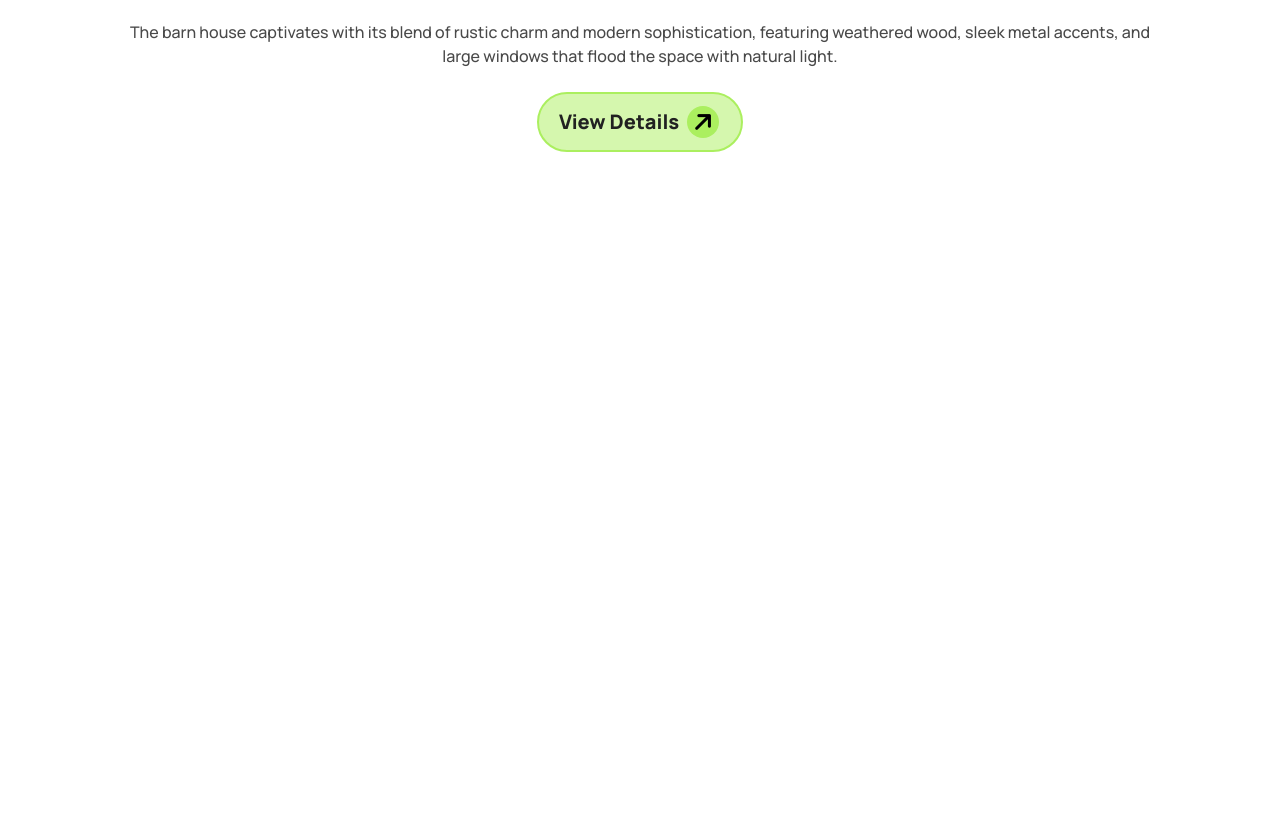
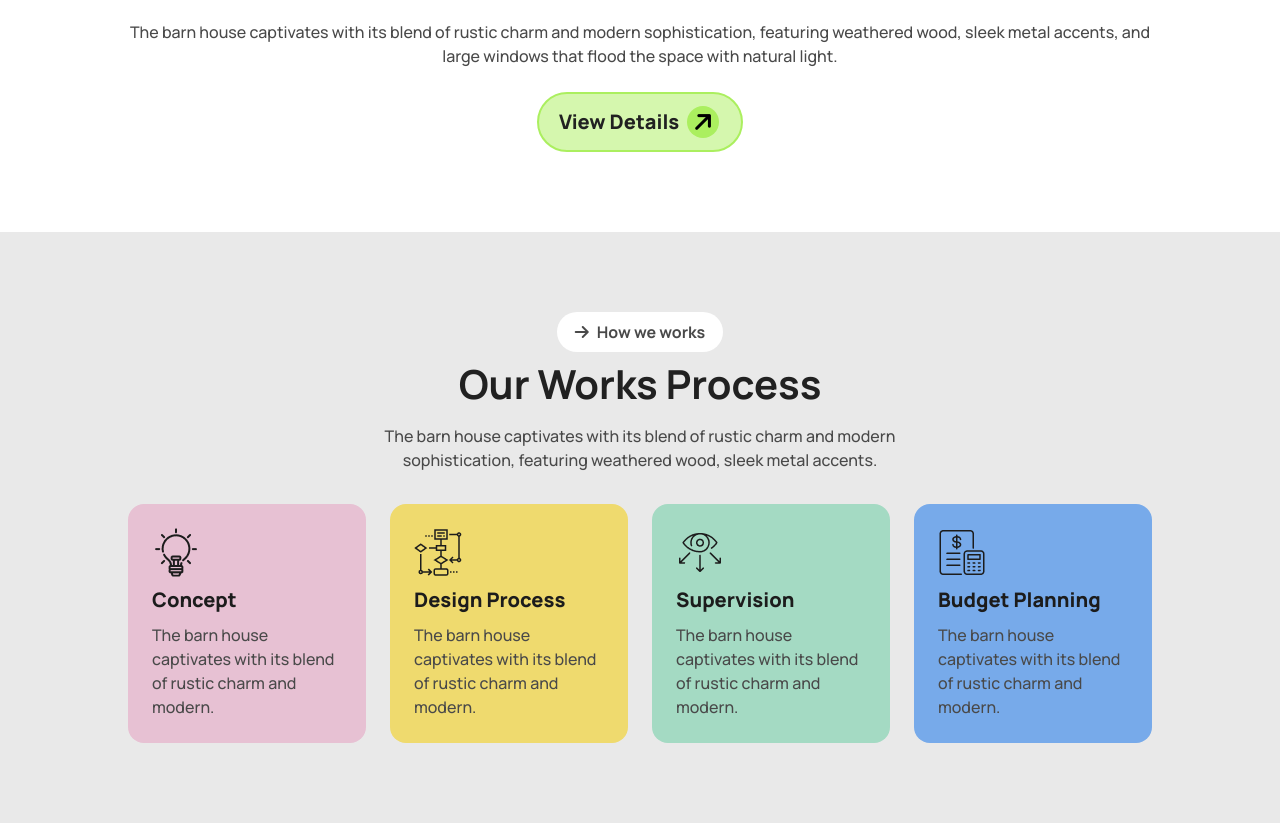
Before and after one commit to amahim/assignment-three, a plain HTML site: page index.html in a window 1280 px wide. Shown: the part 670-1493 px from the top of the page. Before the commit the page ends 902 px from the top, so only its background shows below. Drawn offline with nearby package versions, Linux system fonts and the light colour scheme.

Commit message:
works sec added

```diff
--- a/index.html
+++ b/index.html
@@ -14,6 +14,10 @@
               colors: {
                 clifford: '#da373d',
                 'color1':'#ABEF5F',
+                'bg1':'#E9E9E9',
+                'text1':'#212121',
+                'text2':'#1C1C1C',
+                'p1':'#494949',
               }
             }
           }
@@ -70,14 +74,57 @@
         <!-- banner -->
          <div class="w-4/5 mx-auto flex flex-col items-center text-center gap-6 md:pb-20 pb-10">
             <img src="./assets/banner.png" alt="">
-            <h1 class="text-[#212121] md:text-[64px] font-extrabold text-[28px] md:leading-[78px] leading-7">A barn house of this design has a striking appearance</h1>
-            <p class="text-[#494949] text-[14px] md:text-base font-medium">The barn house captivates with its blend of rustic charm and modern sophistication, featuring weathered wood, sleek metal accents, and large windows that flood the space with natural light.</p>
+            <h1 class="text-text1 md:text-[64px] font-extrabold text-[28px] md:leading-[78px] leading-7">A barn house of this design has a striking appearance</h1>
+            <p class="text-p1 text-[14px] md:text-base font-medium">The barn house captivates with its blend of rustic charm and modern sophistication, featuring weathered wood, sleek metal accents, and large windows that flood the space with natural light.</p>
             <button class="text-[20px] font-extrabold text-[#212121] flex items-center gap-2 bg-[#ABEF5F80] border-2 border-color1 md:px-5 px-20 py-3 rounded-full w-full md:w-[206px]">View Details <i class="fa-solid fa-arrow-right text-2xl text-black -rotate-45 bg-color1 rounded-full h-8 w-8"></i>
             </button>
          </div>
     </header>
     <main>
+        <!-- about us sec -->
+        <!-- <section>
+        </section> -->
+        <!-- how we works sec -->
+         <section class="bg-bg1 py-20">
+            <div class="bg-bg1 w-4/5 mx-auto">
+                <!-- top btn+text -->
+                <div class="flex flex-col items-center gap-4">
+                    <!-- btn -->
+                    <div>
+                        <button class="text-p1 font-bold w-[166px] bg-white px-4 py-2   rounded-full"><i class="fa-solid fa-arrow-right text-p1 mr-2"></i>How we  works</button>
+                    </div>
+                    <!-- text -->
+                    <div class="md:w-[60%] w-full text-center space-y-6">
+                        <h3 class="text-text1 font-bold md:text-[40px] text-2xl">Our Works Process</h3>
+                        <p class="text-p1 font-medium md:text-base text-[14px]">The barn house captivates with its blend of rustic charm and modern sophistication, featuring weathered wood, sleek metal accents.</p>
+                    </div>
+                </div>
+                <!-- main part -->
+                 <div class="grid grid-cols-1 md:grid-cols-4 mt-6 md:mt-8 gap-4 md:gap-6">
+                    <div class="bg-[#E7C1D3] rounded-2xl p-6 space-y-2">
+                        <img src="./assets/concept.png" alt="">
+                        <h3 class="text-text2 font-extrabold text-[20px]">Concept</h3>
+                        <p class="text-p1 font-medium">The barn house captivates with its blend of rustic charm and modern.</p>
+                    </div>
+                    <div class="bg-[#EFDA6E] rounded-2xl p-6 space-y-2">
+                        <img src="./assets/flow-chart.png" alt="">
+                        <h3 class="text-text2 font-extrabold text-[20px]">Design Process</h3>
+                        <p class="text-p1 font-medium">The barn house captivates with its blend of rustic charm and modern.</p>
+                    </div>
+                    <div class="bg-[#A4DAC3] rounded-2xl p-6 space-y-2">
+                        <img src="./assets/vision.png" alt="">
+                        <h3 class="text-text2 font-extrabold text-[20px]">Supervision</h3>
+                        <p class="text-p1 font-medium">The barn house captivates with its blend of rustic charm and modern.</p>
+                    </div>
+                    <div class="bg-[#77AAEA] rounded-2xl p-6 space-y-2">
+                        <img src="./assets/budget-planning.png" alt="">
+                        <h3 class="text-text2 font-extrabold text-[20px]">Budget Planning</h3>
+                        <p class="text-p1 font-medium">The barn house captivates with its blend of rustic charm and modern.</p>
+                    </div>
+                 </div>
+             <div>
 
+         </section>
     </main>
     <footer>
 
```
